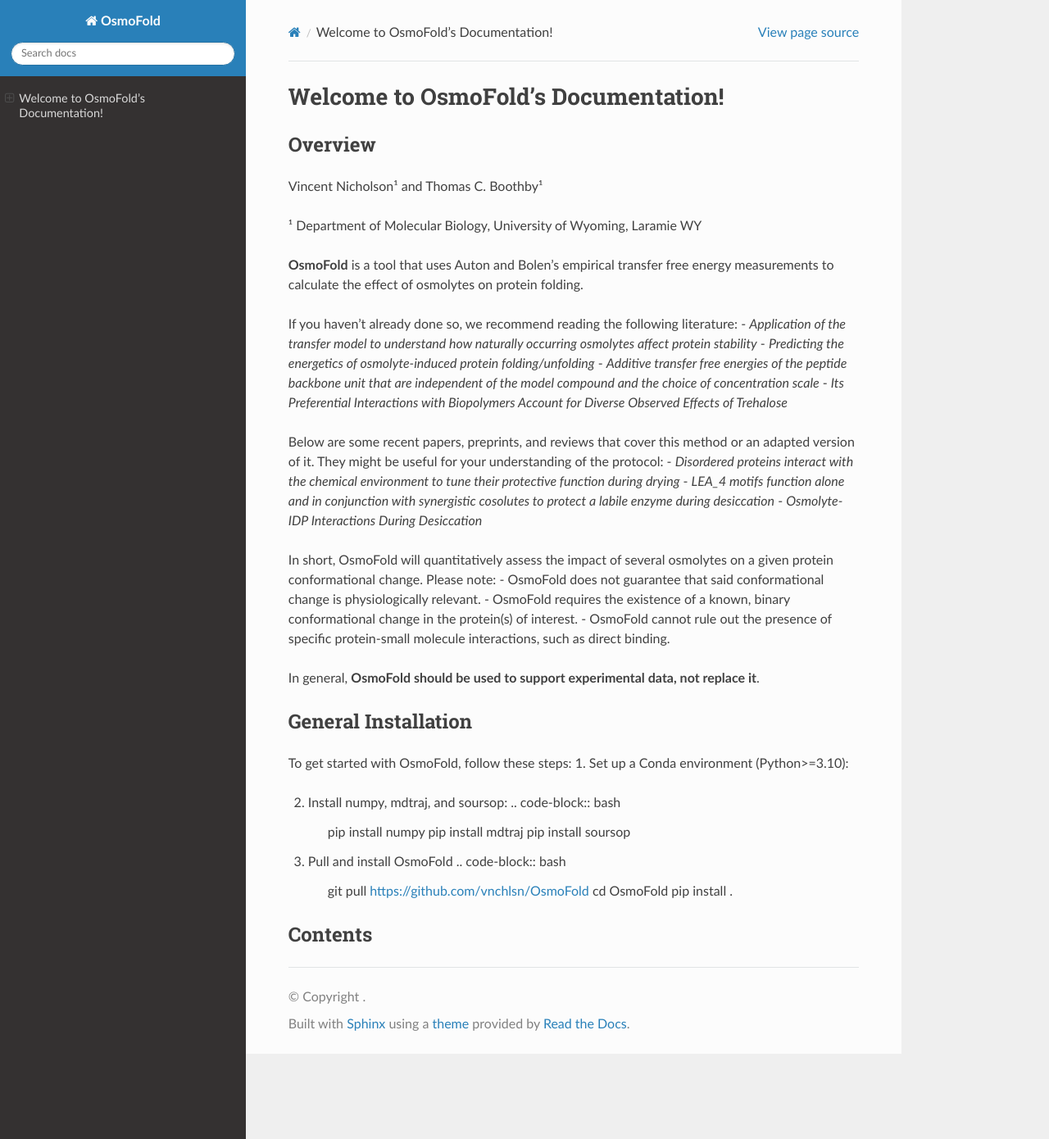
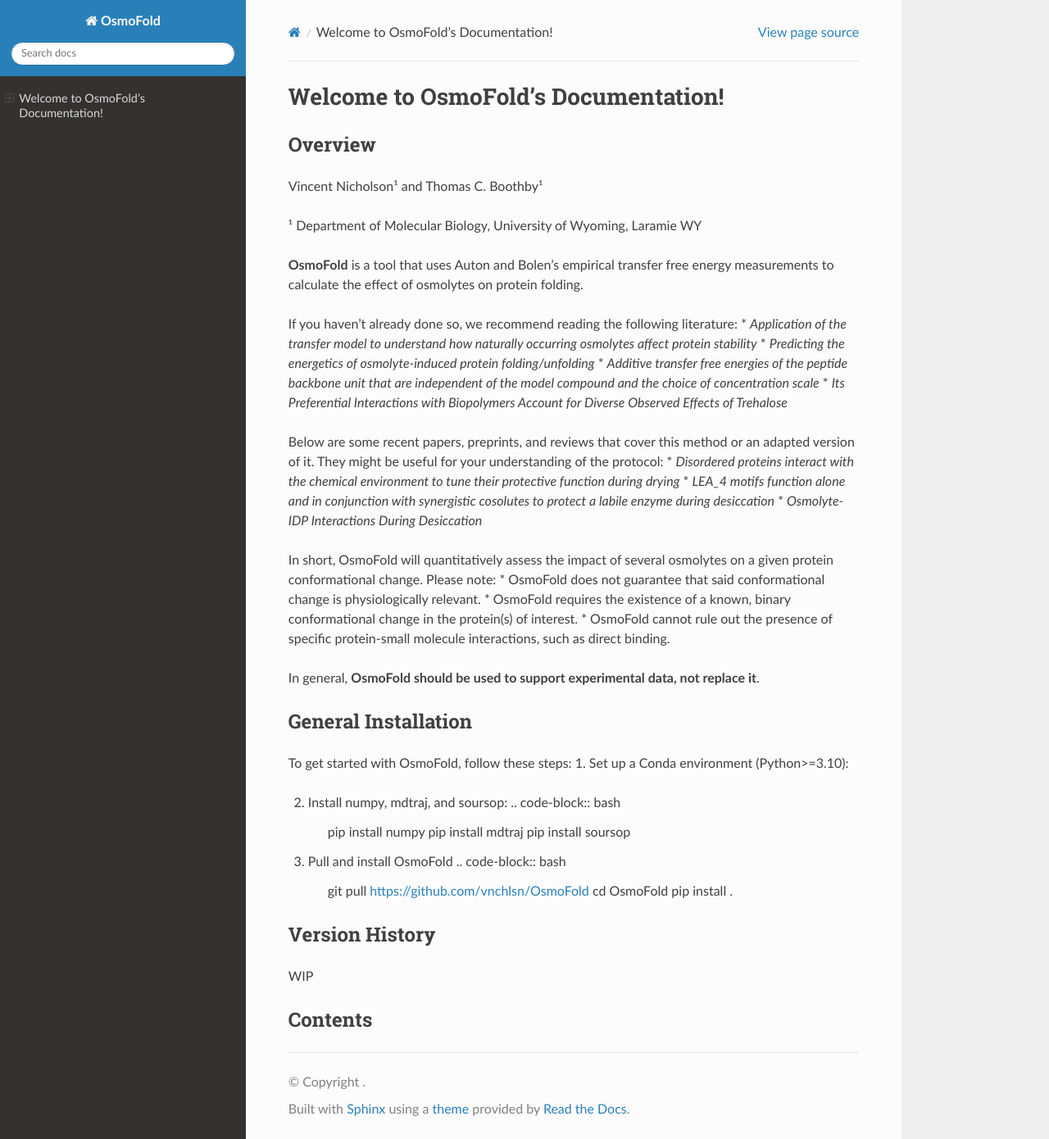
Before and after one commit to vnchlsn/OsmoFold, a Sphinx documentation site: the page built from docs/index.rst, in a window 1280 px wide and 1390 px high. Shown: the whole window at 82% size. Built offline with Sphinx 7.4.7 and the Read the Docs theme 3.1.0, drawn with Linux system fonts in a browser that asks for light colours; pages that are not in the unit, such as notebooks, are missing from menus.

Commit message:
Editing formatting of index page

```diff
--- a/docs/index.rst
+++ b/docs/index.rst
@@ -13,28 +13,28 @@
 **OsmoFold** is a tool that uses Auton and Bolen's empirical transfer free energy measurements to calculate the effect of osmolytes on protein folding.
 
 If you haven't already done so, we recommend reading the following literature:
-- *Application of the transfer model to understand how naturally occurring osmolytes affect protein stability*
-- *Predicting the energetics of osmolyte-induced protein folding/unfolding*
-- *Additive transfer free energies of the peptide backbone unit that are independent of the model compound and the choice of concentration scale*
-- *Its Preferential Interactions with Biopolymers Account for Diverse Observed Effects of Trehalose*
+* *Application of the transfer model to understand how naturally occurring osmolytes affect protein stability*
+* *Predicting the energetics of osmolyte-induced protein folding/unfolding*
+* *Additive transfer free energies of the peptide backbone unit that are independent of the model compound and the choice of concentration scale*
+* *Its Preferential Interactions with Biopolymers Account for Diverse Observed Effects of Trehalose*
 
 Below are some recent papers, preprints, and reviews that cover this method or an adapted version of it. They might be useful for your understanding of the protocol:
-- *Disordered proteins interact with the chemical environment to tune their protective function during drying*
-- *LEA_4 motifs function alone and in conjunction with synergistic cosolutes to protect a labile enzyme during desiccation*
-- *Osmolyte-IDP Interactions During Desiccation*
+* *Disordered proteins interact with the chemical environment to tune their protective function during drying*
+* *LEA_4 motifs function alone and in conjunction with synergistic cosolutes to protect a labile enzyme during desiccation*
+* *Osmolyte-IDP Interactions During Desiccation*
 
 In short, OsmoFold will quantitatively assess the impact of several osmolytes on a given protein conformational change. Please note:
-- OsmoFold does not guarantee that said conformational change is physiologically relevant.
-- OsmoFold requires the existence of a known, binary conformational change in the protein(s) of interest.
-- OsmoFold cannot rule out the presence of specific protein-small molecule interactions, such as direct binding.
+* OsmoFold does not guarantee that said conformational change is physiologically relevant.
+* OsmoFold requires the existence of a known, binary conformational change in the protein(s) of interest.
+* OsmoFold cannot rule out the presence of specific protein-small molecule interactions, such as direct binding.
 
 In general, **OsmoFold should be used to support experimental data, not replace it**.
 
 General Installation
------------
+--------------------
 
 To get started with OsmoFold, follow these steps:
-1. Set up a Conda environment (Python>=3.10):
+1. Set up a Conda environment (Python\>=3.10):
    .. code-block:: bash
       conda create -n osmofold python=3.12
 
@@ -53,6 +53,10 @@
       pip install .
 
 
+Version History
+---------------
+WIP
+
 Contents
 --------
 
```
